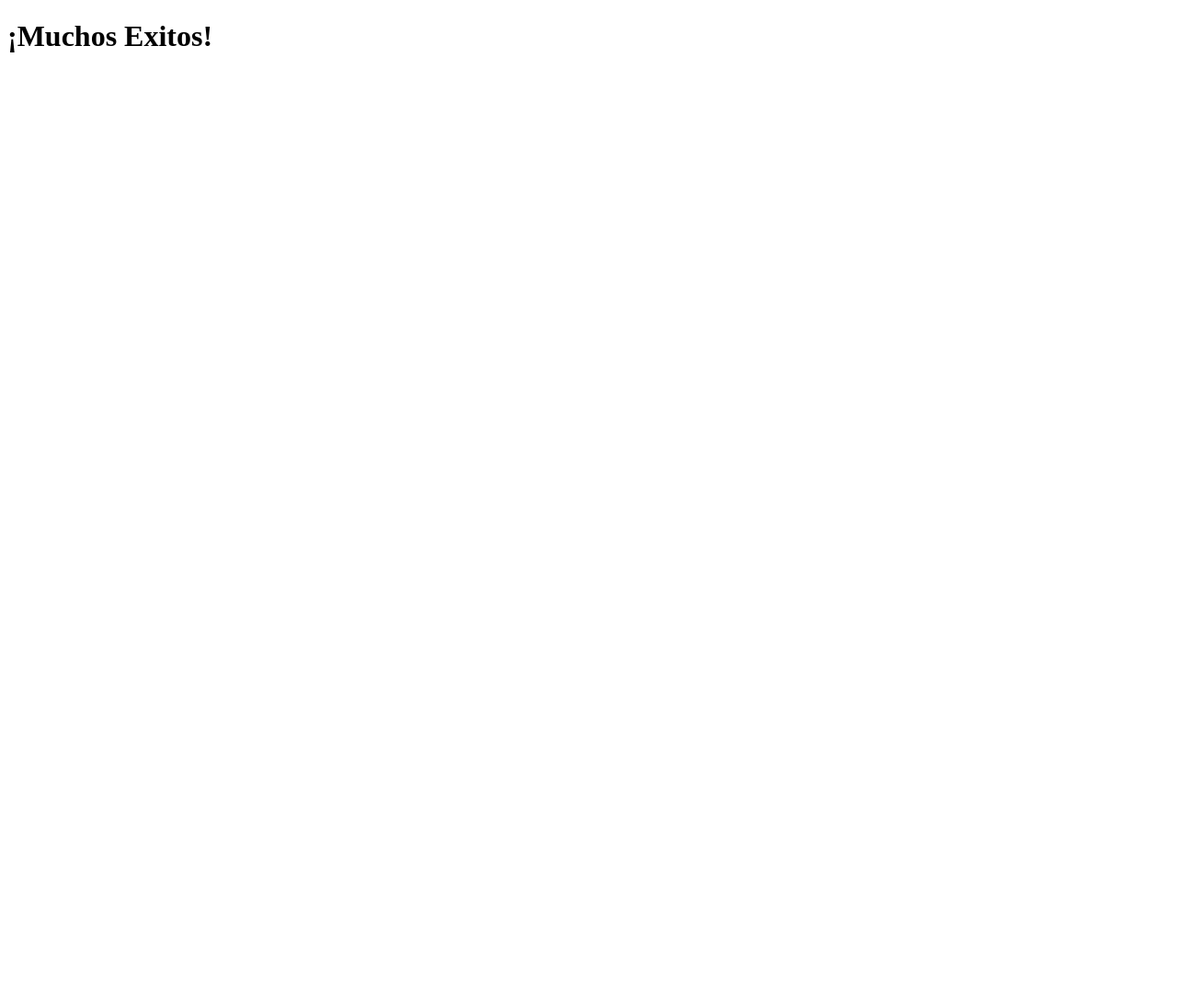
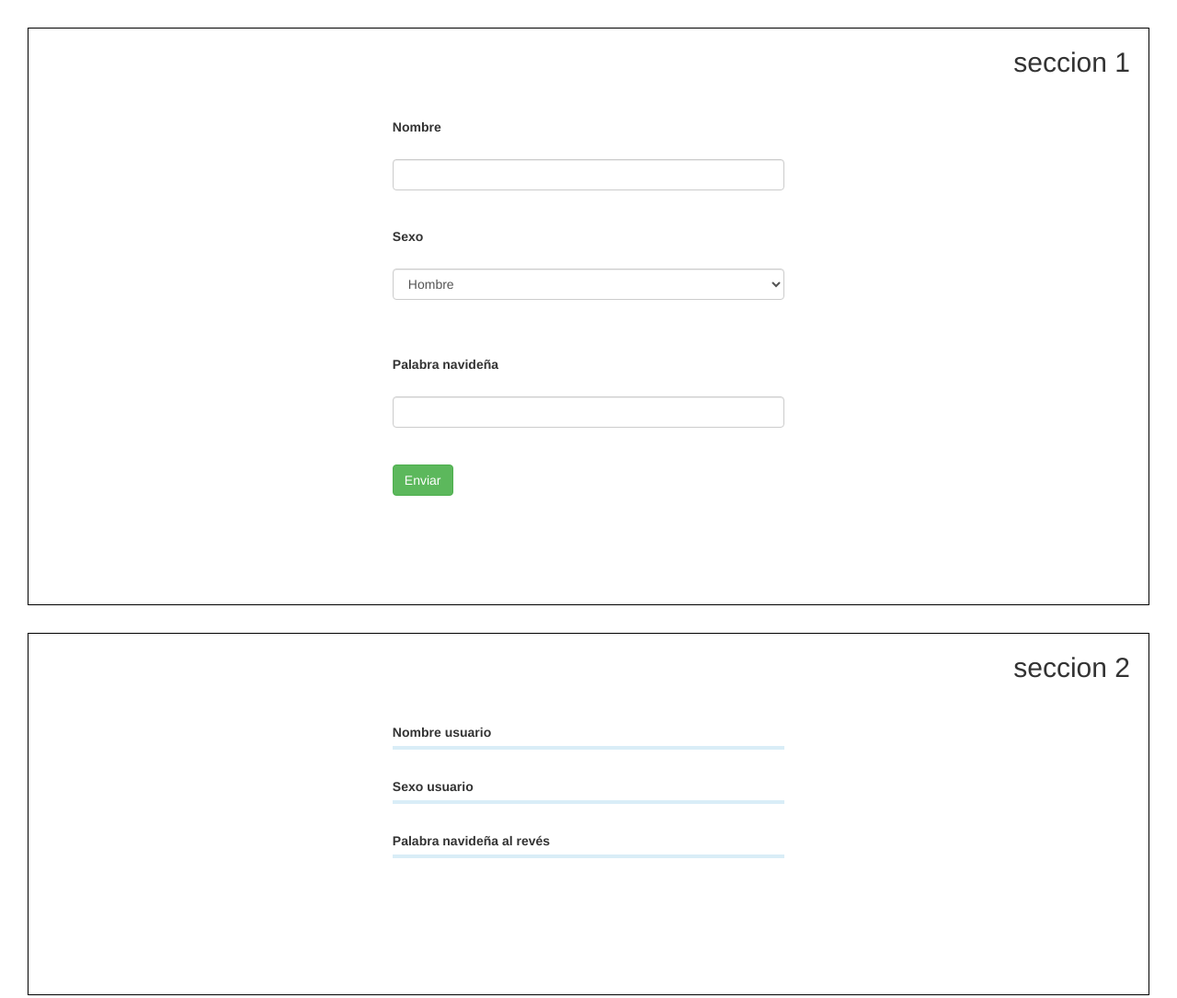
Before and after one commit to NodoVisualMedia/Training-Test-1, a plain HTML site: page index.html in a window 1280 px wide. Shown: the whole page at 92% size. Before the commit the page ends 800 px from the top, so only its background shows below. Drawn offline with nearby package versions, Linux system fonts and the light colour scheme.

Commit message:
project 1

```diff
--- a/index.html
+++ b/index.html
@@ -2,9 +2,51 @@
 <html lang="en">
 <head>
 	<meta charset="UTF-8">
-	<title>Test 1</title>
+	<title>test_1</title>
+	<link rel="stylesheet" href="https://maxcdn.bootstrapcdn.com/bootstrap/3.3.7/css/bootstrap.min.css">
+	<link rel="stylesheet" href="main.css">
 </head>
 <body>
-	<h1>¡Muchos Exitos!</h1>
+
+	<section id="seccion1">
+		<h2>seccion 1</h2>
+			<div class="contenedor">
+
+				<label >Nombre</label><br><br>
+				<input type="text" id="Nombre" class="form-control"><br><br>
+
+				<label>Sexo</label><br><br>
+				<select id="Sexo" class="form-control"><br><br>
+					<option>Hombre</option>
+	 				 <option>Mujer</option>
+				</select><br><br><br>
+
+				<label>Palabra navideña</label><br><br>
+				<input type="text" id="Navidad" class="form-control"><br><br>
+
+				<button id="Send" class="btn btn-success">Enviar</button><br><br>
+
+		</div>
+
+	</section>
+
+	<section id="seccion2">
+
+		<h2>seccion 2</h2>
+
+			<div class="contenedor">
+
+				<label>Nombre usuario</label><br>
+				<p id="nombre1" class="bg-info"></p><br>
+
+				<label>Sexo usuario</label><br>
+				<p id="sexo1" class="bg-info"></p><br>
+
+				<label>Palabra navideña al revés</label><br>
+				<p id="navidena1" class="bg-info"></p><br><br>
+		</div>
+
+	</section>
+	<script src="name.js"></script>
 </body>
 </html>
--- /dev/null
+++ b/main.css
@@ -0,0 +1,20 @@
+section{
+	border : 1px solid black;
+
+	margin: 30px;
+}
+
+h2{
+	margin-right: 20px;
+	float: right;
+}
+
+.contenedor{
+
+	width: 35%;
+	margin: 8% auto;
+}
+
+p{
+	padding: 2px;
+}
--- /dev/null
+++ b/name.js
@@ -0,0 +1,31 @@
+//alert("hola bb");
+
+//vamos a capturar los datos ingresados por el usuario
+var Nombre = document.getElementById('Nombre');
+var Sexo = document.getElementById('Sexo');
+var Navidad = document.getElementById('Navidad');
+var Send = document.getElementById('Send');
+
+
+// VAMOS A CAPTURAR LOS DATOS DE LA SECCION 2
+var nombre1 = document.getElementById('nombre1');
+var sexo1 = document.getElementById('sexo1');
+var navidena1 = document.getElementById('navidena1');
+var invertida = "";
+
+var colocar = function () {
+
+	nombre1.innerHTML = Nombre.value;
+	sexo1.innerHTML =   Sexo.value;
+
+	var x = Navidad.value.length;
+
+	while (x>=0) {
+		invertida += Navidad.value.charAt(x);
+		x--;
+	}
+
+	navidena1.innerHTML = invertida;
+}
+
+Send.addEventListener("click", colocar);
```
